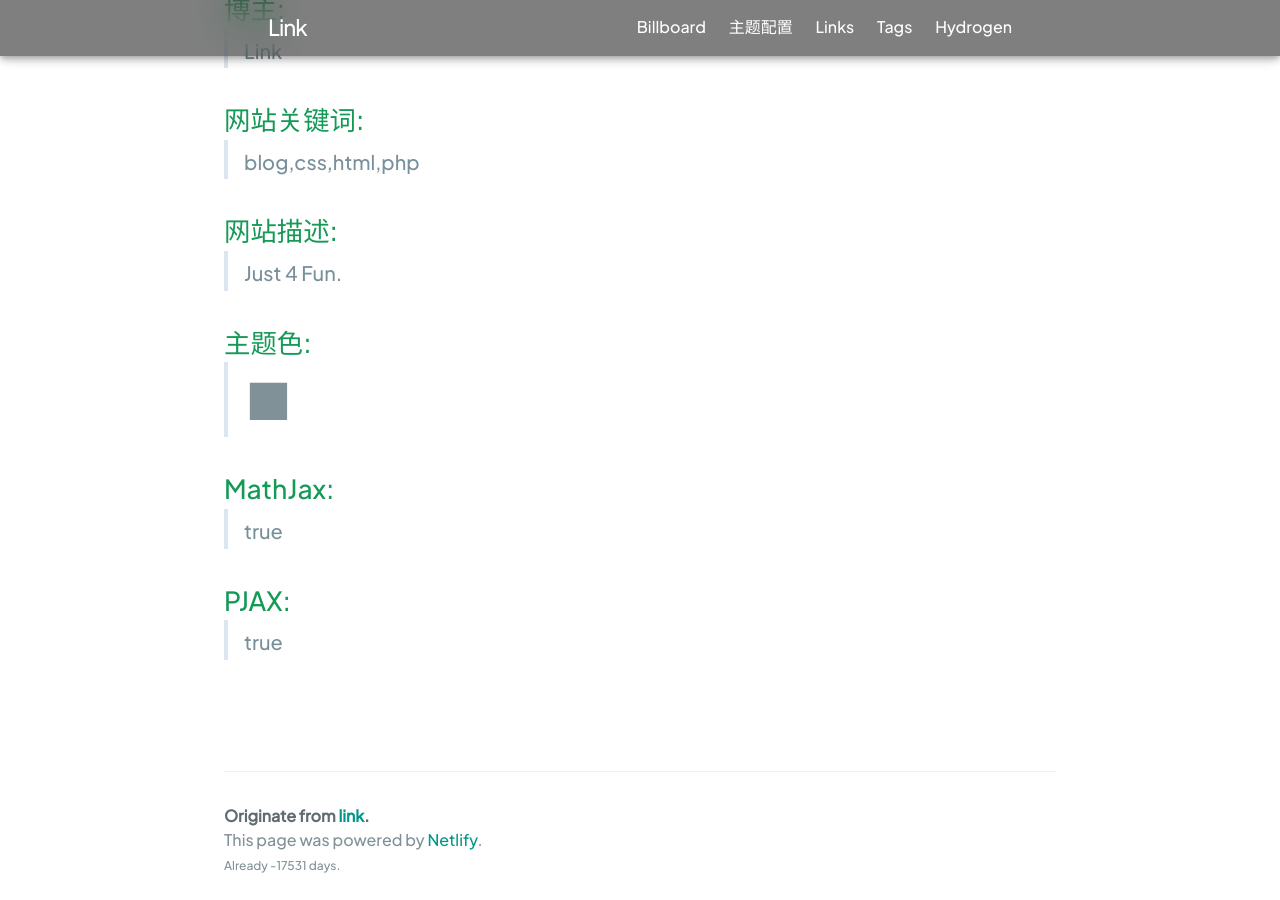
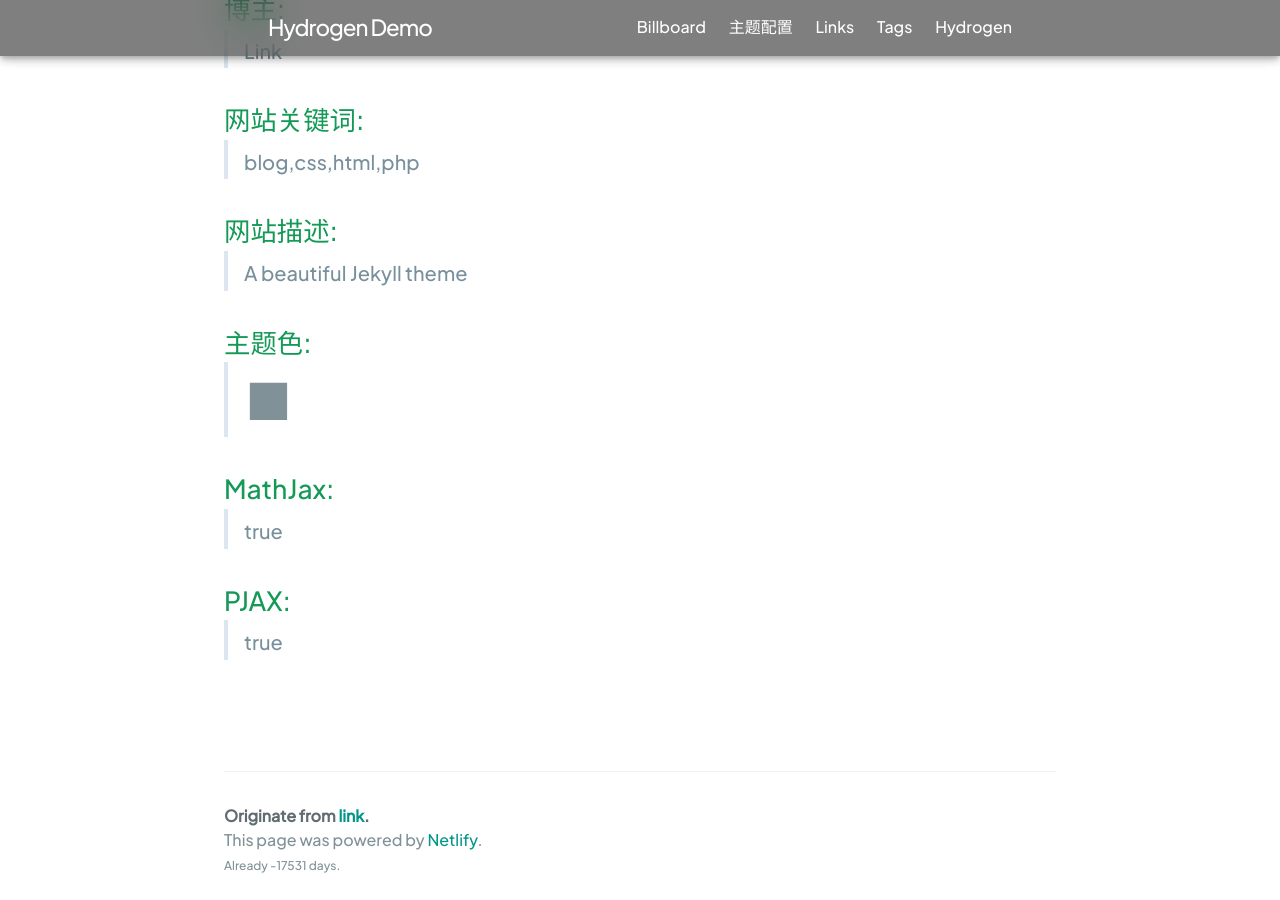
Before and after one commit to link9596/jekyll-theme-Hydrogen, a Jekyll site: the page built from config/infor.html, in a window 1280 px wide and 900 px high, scrolled down 726 px. Built offline with Jekyll 4.4.1, drawn with Linux system fonts in a browser that asks for light colours.

Commit message:
更新 _config.yml

```diff
--- a/_config.yml
+++ b/_config.yml
@@ -1,5 +1,5 @@
-title: Link #博客标题
-description: Just 4 Fun. #博客描述
+title: Hydrogen Demo #博客标题
+description: A beautiful Jekyll theme #博客描述
 keywords: blog,css,html,php #博客关键字
 author: "Link"
 
```
